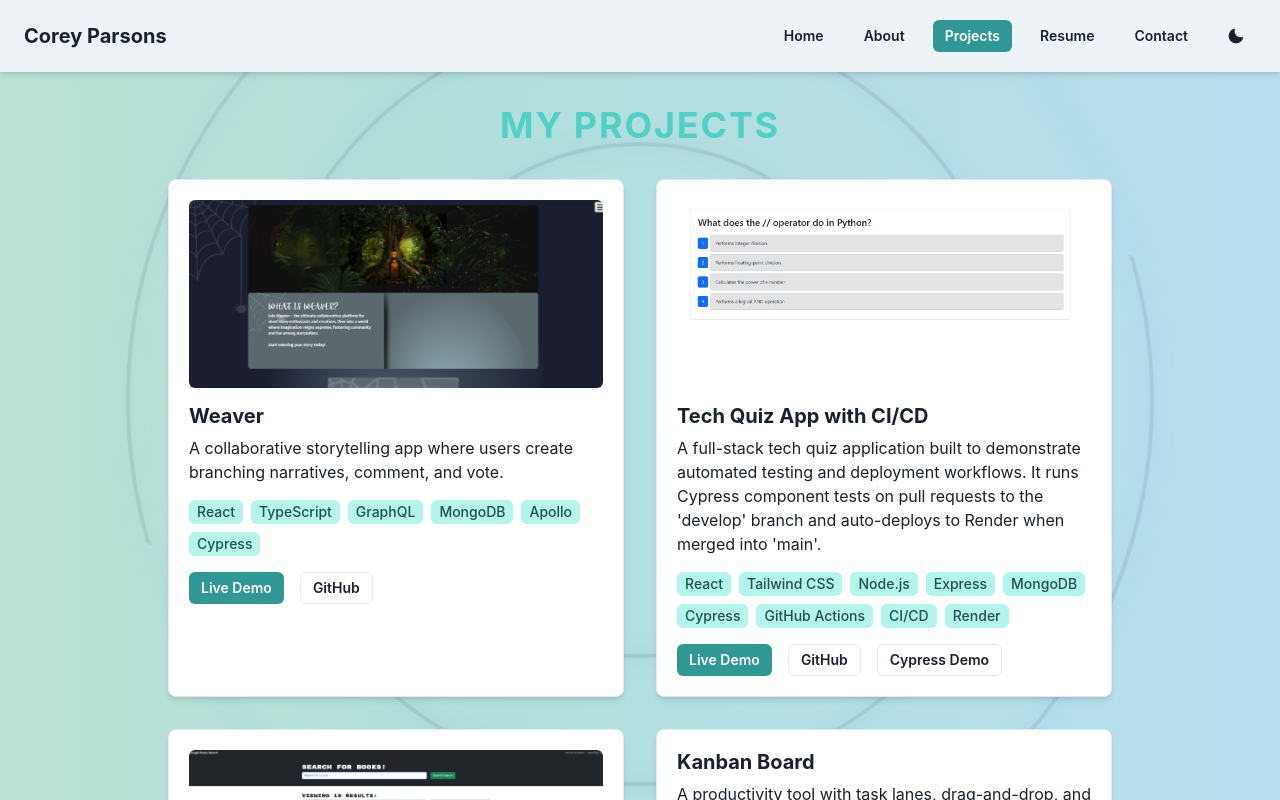
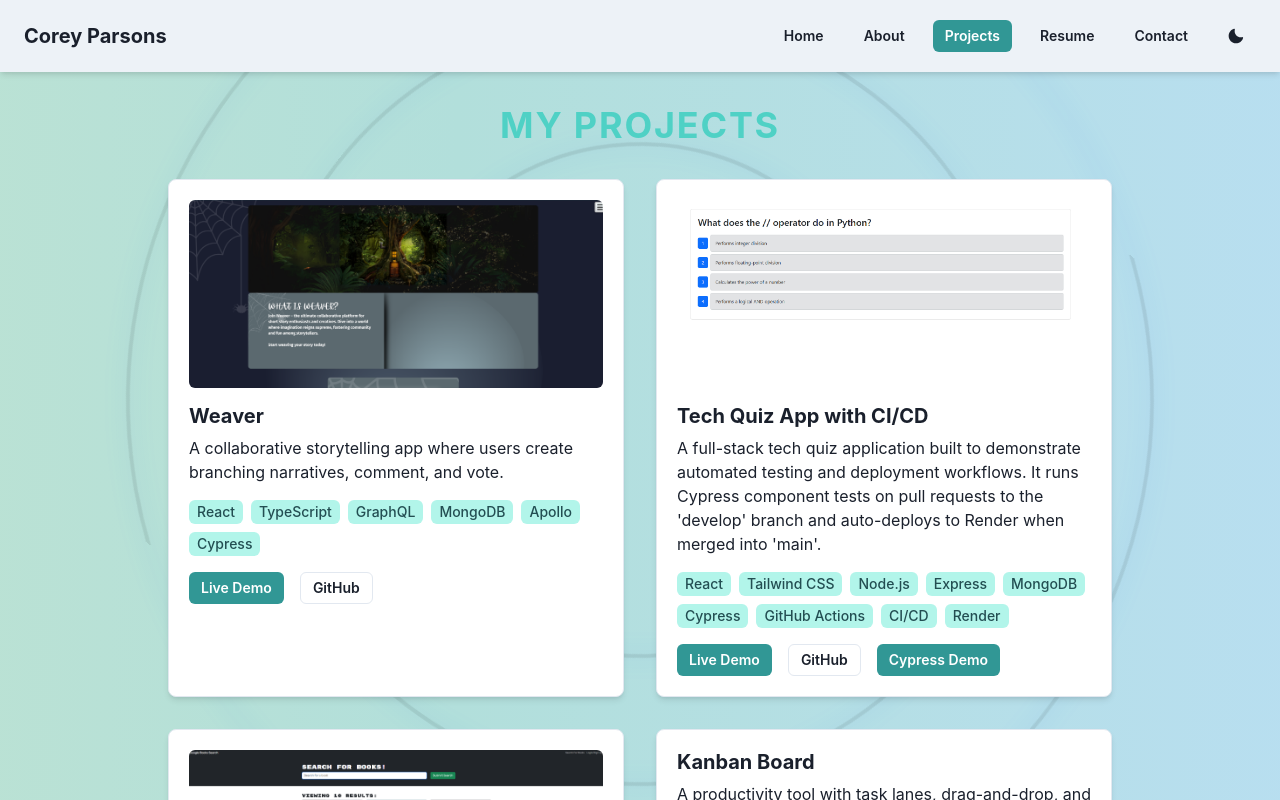
Before and after one commit to cpars/Portfolio, a React (Vite) app: page /projects in a window 1280 px wide. Shown: the top 800 px of the page. Built offline with nearby package versions, Linux system fonts and the light colour scheme.

Commit message:
Video modal funtionality with youtube videos

```diff
--- a/src/components/ProjectCard.tsx
+++ b/src/components/ProjectCard.tsx
@@ -1,4 +1,3 @@
-// src/components/ProjectCard.tsx
 import {
   Box,
   Heading,
@@ -10,6 +9,7 @@ import {
   HStack,
   Button,
 } from "@chakra-ui/react";
+import VideoModal from "./VideoModal";
 
 type ProjectCardProps = {
   title: string;
@@ -18,7 +18,7 @@ type ProjectCardProps = {
   image?: string;
   demoLink?: string;
   githubLink?: string;
-  testLink?: string; // Optional test link
+  testLink?: string;
 };
 
 const ProjectCard = ({
@@ -28,7 +28,7 @@ const ProjectCard = ({
   image,
   demoLink,
   githubLink,
-  testLink, // Optional test link
+  testLink,
 }: ProjectCardProps) => {
   return (
     <Box
@@ -40,7 +40,6 @@ const ProjectCard = ({
       _dark={{ bg: "gray.800" }}
       boxShadow="md"
     >
-      {/* Optional image */}
       {image && (
         <Image
           src={image}
@@ -56,7 +55,6 @@ const ProjectCard = ({
 
       <Text mb={4}>{description}</Text>
 
-      {/* Tech stack tags */}
       <HStack spacing={2} mb={4} wrap="wrap">
         {tech.map((item) => (
           <Tag key={item} colorScheme="teal">
@@ -65,9 +63,15 @@ const ProjectCard = ({
         ))}
       </HStack>
 
-      {/* Action buttons */}
       <Stack direction="row" spacing={4}>
-        {demoLink && (
+        {/* Demo Link (Primary) */}
+        {demoLink && demoLink.includes("youtube.com") ? (
+          <VideoModal
+            videoUrl={demoLink.replace("watch?v=", "embed/")}
+            buttonLabel="Watch Demo"
+          />
+        ) : (
+          demoLink && (
             <Button
               as={Link}
               href={demoLink}
@@ -77,7 +81,10 @@ const ProjectCard = ({
             >
               Live Demo
             </Button>
+          )
         )}
+
+        {/* GitHub Link */}
         {githubLink && (
           <Button
             as={Link}
@@ -89,7 +96,15 @@ const ProjectCard = ({
             GitHub
           </Button>
         )}
-        {testLink && (
+
+        {/* Test Link (Secondary) */}
+        {testLink && testLink.includes("youtu.be") ? (
+          <VideoModal
+            videoUrl={testLink.replace("watch?v=", "embed/")}
+            buttonLabel="Cypress Demo"
+          />
+        ) : (
+          testLink && (
             <Button
               as={Link}
               href={testLink}
@@ -97,8 +112,9 @@ const ProjectCard = ({
               variant="outline"
               size="sm"
             >
-            Cypress Demo
+              Test Demo
             </Button>
+          )
         )}
       </Stack>
     </Box>
--- /dev/null
+++ b/src/components/VideoModal.tsx
@@ -0,0 +1,59 @@
+import {
+  Modal,
+  ModalOverlay,
+  ModalContent,
+  ModalCloseButton,
+  ModalBody,
+  useDisclosure,
+  Button,
+} from "@chakra-ui/react";
+
+type VideoModalProps = {
+  videoUrl: string; // still pass the YouTube "watch" URL
+  buttonLabel: string;
+};
+
+const VideoModal = ({ videoUrl, buttonLabel }: VideoModalProps) => {
+  const { isOpen, onOpen, onClose } = useDisclosure();
+
+  // ✅ Extract video ID safely
+  const getYoutubeEmbedUrl = (url: string) => {
+    const match = url.match(/(?:\?v=|\/embed\/|\.be\/)([^&\n?#]+)/);
+    const videoId = match?.[1];
+    return videoId ? `https://www.youtube.com/embed/${videoId}` : url;
+  };
+
+  return (
+    <>
+      <Button colorScheme="teal" onClick={onOpen} size="sm">
+        {buttonLabel}
+      </Button>
+
+      <Modal
+        isOpen={isOpen}
+        onClose={onClose}
+        size="4xl"
+        isCentered
+        motionPreset="scale"
+      >
+        <ModalOverlay />
+        <ModalContent bg="gray.900" color="white" overflow="hidden">
+          <ModalCloseButton />
+          <ModalBody p={0}>
+            <iframe
+              width="100%"
+              height="450"
+              src={getYoutubeEmbedUrl(videoUrl)}
+              title="Demo Video"
+              allow="accelerometer; autoplay; clipboard-write; encrypted-media; gyroscope; picture-in-picture"
+              allowFullScreen
+              style={{ border: "none" }}
+            />
+          </ModalBody>
+        </ModalContent>
+      </Modal>
+    </>
+  );
+};
+
+export default VideoModal;
```
Lines whose indentation alone changed are shown as unchanged.
